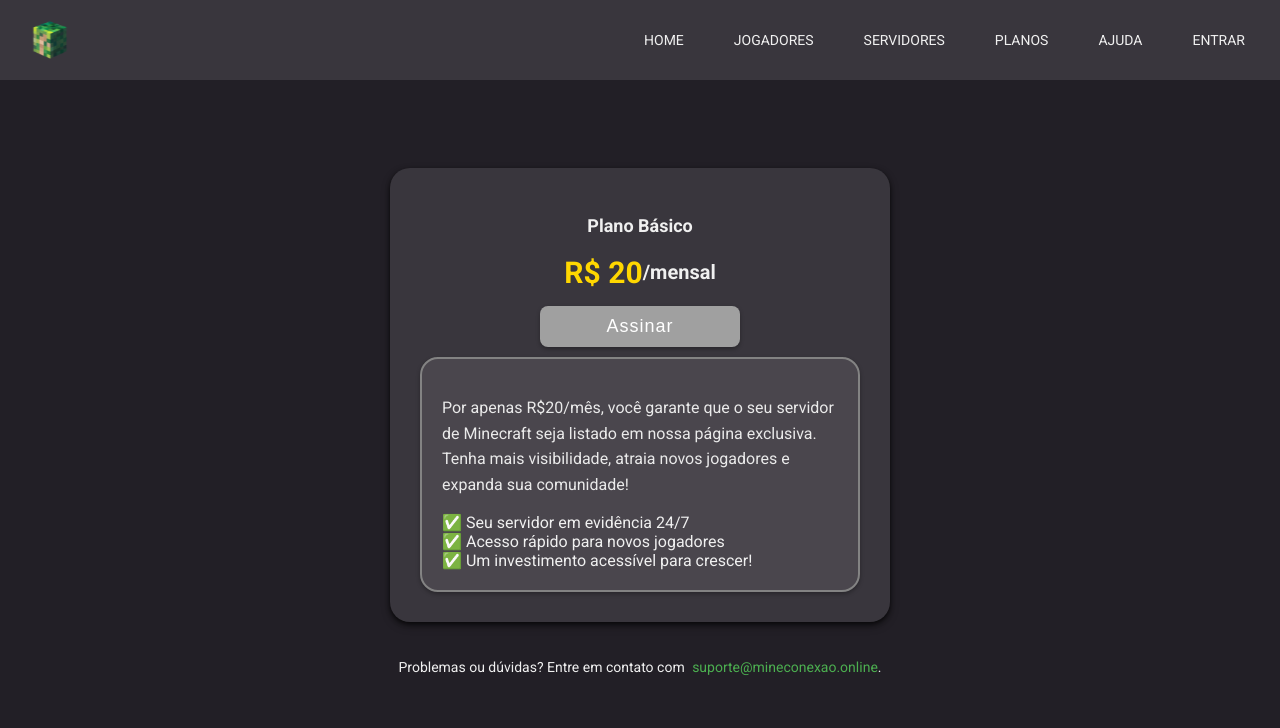
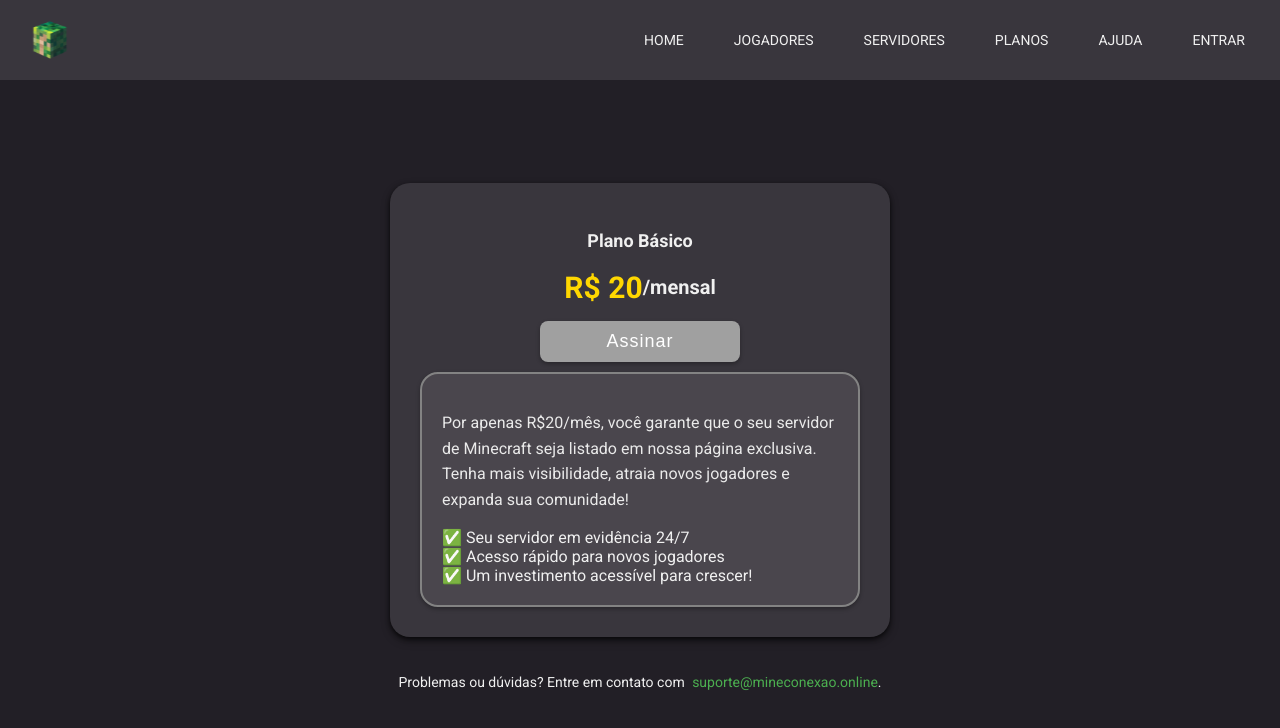
Before and after one commit to NathanChacon/minecraft-server-app, a React (Create React App) app: page /subscriptions in a window 1280 px wide. Shown: the top 728 px of the page. Built offline with nearby package versions, Linux system fonts and the light colour scheme.

Commit message:
feat: adjust font-size

```diff
--- a/src/pages/Subscriptions/style.css
+++ b/src/pages/Subscriptions/style.css
@@ -1,5 +1,5 @@
 .subscriptions {
-    padding: 80px 20px 20px 20px;
+    padding: 110px 20px 20px 20px;
     min-height: 100vh;
     color: #F0F0F0;
     background-color: #221F26;
```
